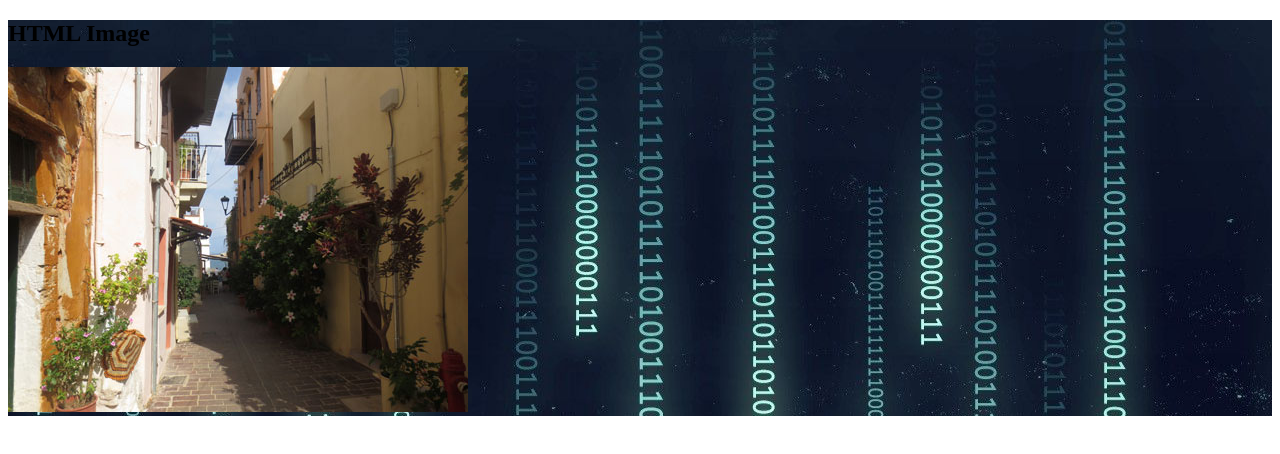
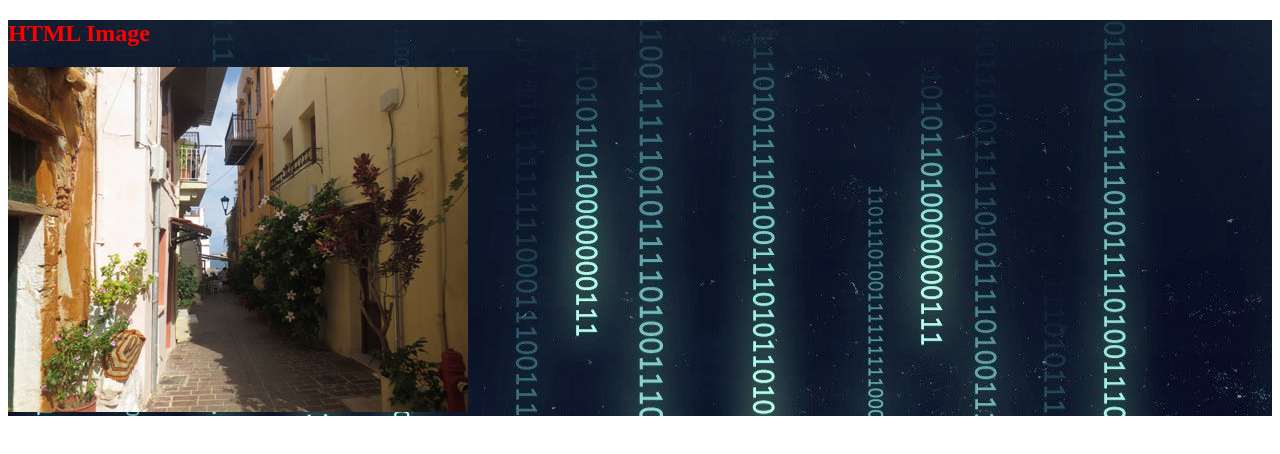
Before and after one commit to teja6392/HopeProject, a plain HTML site: page index.html in a window 1280 px wide. Drawn offline with Linux system fonts and the light colour scheme.

Commit message:
first commit

```diff
--- a/index.html
+++ b/index.html
@@ -3,7 +3,7 @@
 <div style="background-image: url('new.jpg');">
 <body>
 
-<h2>HTML Image</h2>
+<h2 style="color:Red;">HTML Image</h2>
 <img src="img_chania.jpg" alt="Flowers in Chania" width="460" height="345">
 
 </body>
```
